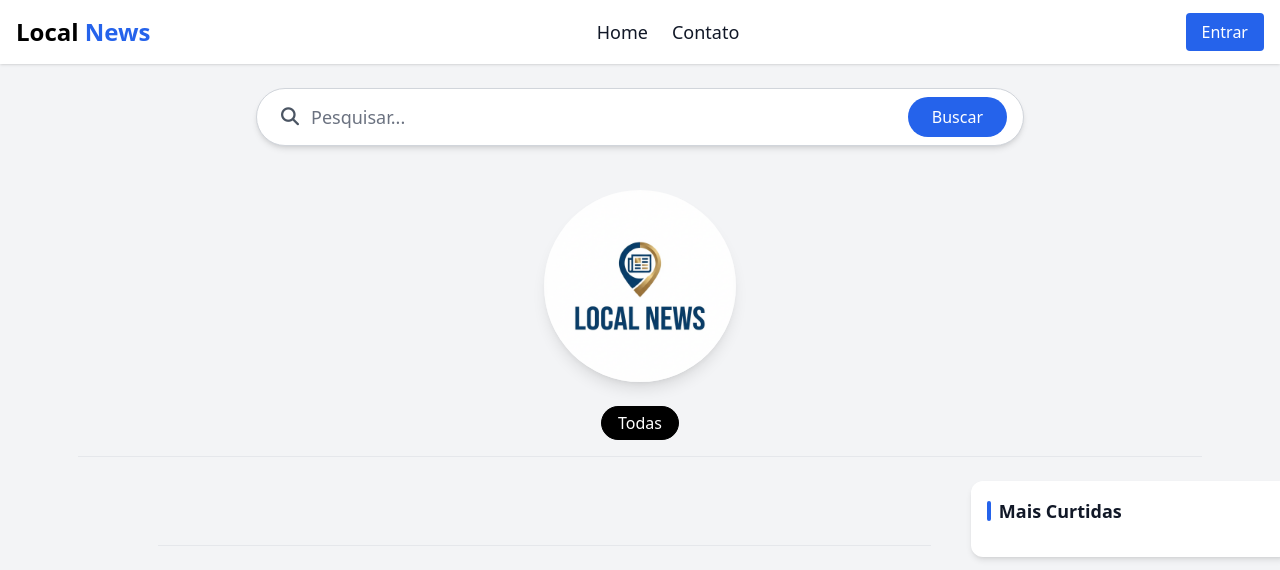
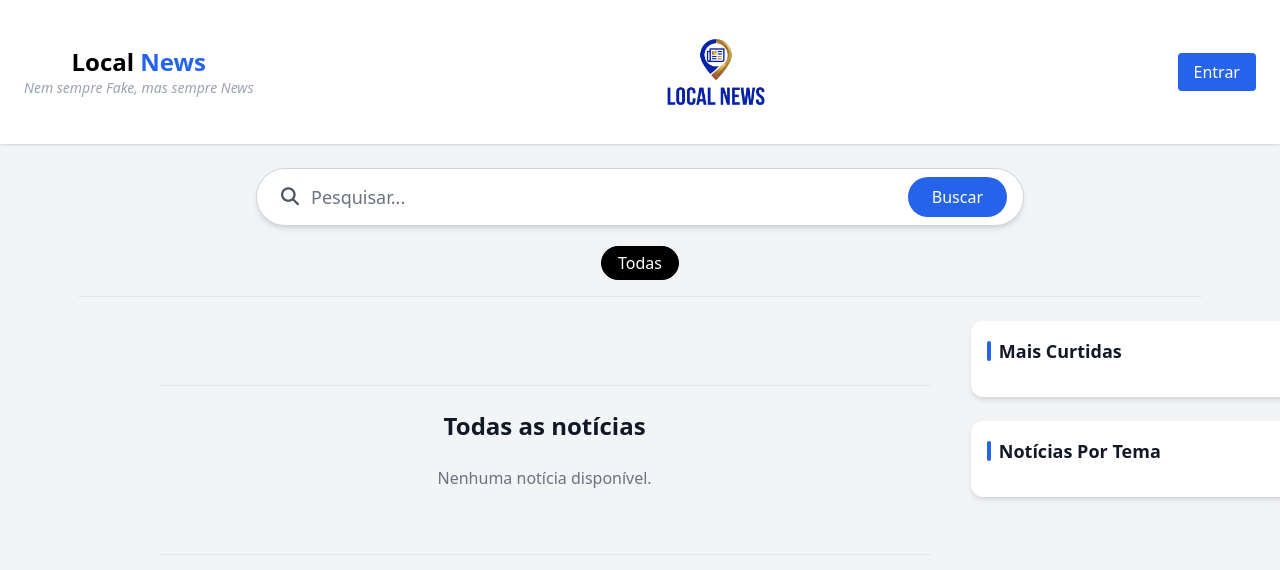
Before and after one commit to Emmanuelf21/Local-News, a Django app: template noticias/templates/noticias/home.html in a window 1280 px wide. Shown: the top 570 px of the page. Run offline with Django 5.2, Linux system fonts and the light colour scheme; the template is opened without the code that fills it, so the values that code supplies are empty; some libraries are stand-ins or nearby versions.

Commit message:
refazendo o header

```diff
--- a/noticias/templates/noticias/base.html
+++ b/noticias/templates/noticias/base.html
@@ -16,24 +16,32 @@
 <body class="bg-gray-100 text-gray-900">
 
     <header class="bg-white shadow">
-        <div class="max-w-7xl mx-auto px-4 py-4 flex justify-between items-center">
+        <div class="max-w-7xl mx-auto px-6 flex justify-between items-center">
 
             <!-- Logo -->
+             <div class="hidden md:flex flex-col w-fit items-center">
+
                  <a href="/" class="group text-2xl text-black hover:text-blue-600 font-bold transition">
                      Local
                      <span class="text-blue-600 group-hover:text-black transition">News</span>
                     </a>
+                    <p class="text-sm text-gray-400 italic">Nem sempre Fake, mas sempre News</p>
+            </div>
+
+
+            <!-- Menu Desktop -->
+            <!-- <nav class="hidden md:flex items-center gap-6 text-sm">
+                <a href="/" class="text-lg hover:text-xl hover:text-blue-600 transition-all duration-200">Home</a>
+                <button onclick="scrollToFooter()" class="text-lg hover:text-xl hover:text-blue-600 transition-all duration-200">Contato</button>
+            </nav> -->
+            <div class="max-w-32 sm:max-w-36 overflow-hidden">
+                <img class="w-32 sm:w-36" src="{% static 'img/LogonovaXD.png' %}" alt="Logo">
+            </div>
 
              <!-- Botão mobile -->
              <button id="mobileMenuBtn" class="md:hidden text-3xl text-gray-700">
                 <i class="fa-solid fa-bars"></i>
             </button>
-
-            <!-- Menu Desktop -->
-            <nav class="hidden md:flex items-center gap-6 text-sm">
-                <a href="/" class="text-lg hover:text-xl hover:text-blue-600 transition-all duration-200">Home</a>
-                <button onclick="scrollToFooter()" class="text-lg hover:text-xl hover:text-blue-600 transition-all duration-200">Contato</button>
-            </nav>
 
             <!-- Área do Usuário (desktop) -->
             <div class="hidden md:block relative">
@@ -42,14 +50,14 @@
                     <button onclick="toggleUserMenu()" class="group flex items-center gap-2">
 
                         <!-- Ícone com hover -->
-                        <div class="w-9 h-9 rounded-full flex items-center justify-center
+                        <div class="w-10 h-10 rounded-full flex items-center justify-center
                                     transition group-hover:bg-gray-200">
                             <img src="https://cdn.jsdelivr.net/npm/heroicons@2.0.16/24/outline/user-circle.svg"
-                                 class="w-8 h-8" />
+                                 class="w-9 h-9" />
                         </div>
 
                         <!-- Nome sem hover no fundo -->
-                        <p class="text-md">{{ user.nome_usuario }}</p>
+                        <p class="text-lg">{{ user.nome_usuario }}</p>
                     </button>
                 </div>
                 <div id="userMenu" class="hidden absolute right-0 mt-2 bg-white shadow rounded w-40 z-50">
--- a/noticias/templates/noticias/home.html
+++ b/noticias/templates/noticias/home.html
@@ -23,11 +23,11 @@
 </div>
 
 <!-- Logo Central -->
-<div class="w-full py-6 flex justify-center">
+<!-- <div class="w-full py-6 flex justify-center">
     <div class="max-w-32 sm:max-w-48 shadow-lg rounded-full overflow-hidden">
-        <img class="w-32 sm:w-48" src="{% static 'img/logo-local-news.png' %}" alt="Logo">
+        <img class="w-32 sm:w-48" src="{% static 'img/LogonovaXD.png' %}" alt="Logo">
     </div>
-</div>
+</div> -->
 
 <main class="w-full max-w-[90%] mx-auto">
     <nav
```
Lines whose indentation alone changed are shown as unchanged.
